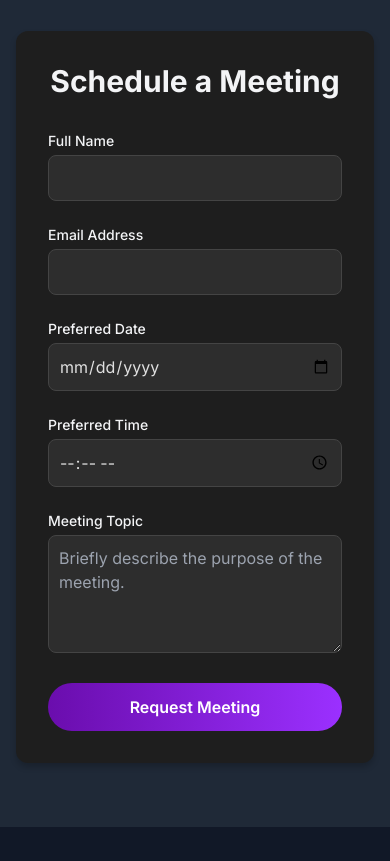
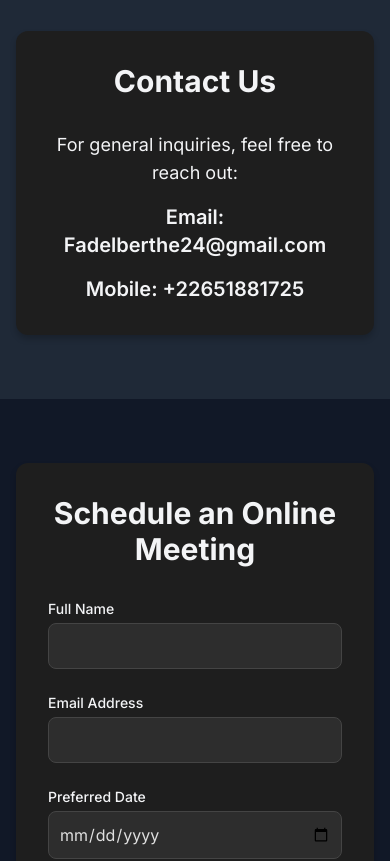
Before and after one commit to Berthe98/yashin-robotics, a plain HTML site: page index.html in a window 390 px wide. Shown: the part 2760-3621 px from the top of the page. Drawn offline with nearby package versions, Linux system fonts and the light colour scheme.

Commit message:
Updated website with separate contact and meeting sections

```diff
--- a/index.html
+++ b/index.html
@@ -76,6 +76,7 @@
                 <li><a href="#services" class="hover:text-white transition-colors duration-300">Services</a></li>
                 <li><a href="#projects" class="hover:text-white transition-colors duration-300">Projects</a></li>
                 <li><a href="#contact" class="hover:text-white transition-colors duration-300">Contact</a></li>
+                <li><a href="#meeting" class="hover:text-white transition-colors duration-300">Schedule Meeting</a></li>
             </ul>
             <a href="#contact" class="hidden md:block btn-primary">Schedule a Meeting</a>
         </nav>
@@ -156,10 +157,21 @@
         </div>
     </section>
 
-    <!-- Contact Section with Meeting Scheduler -->
+    <!-- Contact and Meeting Sections -->
     <section id="contact" class="py-16 md:py-24 px-4 bg-gray-800">
         <div class="max-w-3xl mx-auto card p-8 md:p-12">
-            <h2 class="text-3xl font-bold text-center mb-8">Schedule a Meeting</h2>
+            <h2 class="text-3xl font-bold text-center mb-8">Contact Us</h2>
+            <div class="space-y-4 text-center">
+                <p class="text-lg">For general inquiries, feel free to reach out:</p>
+                <p class="text-xl font-semibold">Email: Fadelberthe24@gmail.com</p>
+                <p class="text-xl font-semibold">Mobile: +22651881725</p>
+            </div>
+        </div>
+    </section>
+
+    <section id="meeting" class="py-16 md:py-24 px-4">
+        <div class="max-w-3xl mx-auto card p-8 md:p-12">
+            <h2 class="text-3xl font-bold text-center mb-8">Schedule an Online Meeting</h2>
             <form id="meetingForm" class="space-y-6">
                 <div>
                     <label for="name" class="block text-sm font-medium mb-1">Full Name</label>
@@ -208,7 +220,7 @@
             const notes = form.notes.value;
 
             // Define the recipient of the meeting request email
-            const recipientEmail = "Fadelberthe24@gmail.com"; // CHANGE THIS TO YOUR EMAIL ADDRESS
+            const recipientEmail = "fadelberthe24@gmail.com"; // CHANGE THIS TO YOUR EMAIL ADDRESS
 
             // Create the email subject and body
             const subject = encodeURIComponent(`Meeting Request from ${name}`);
```
